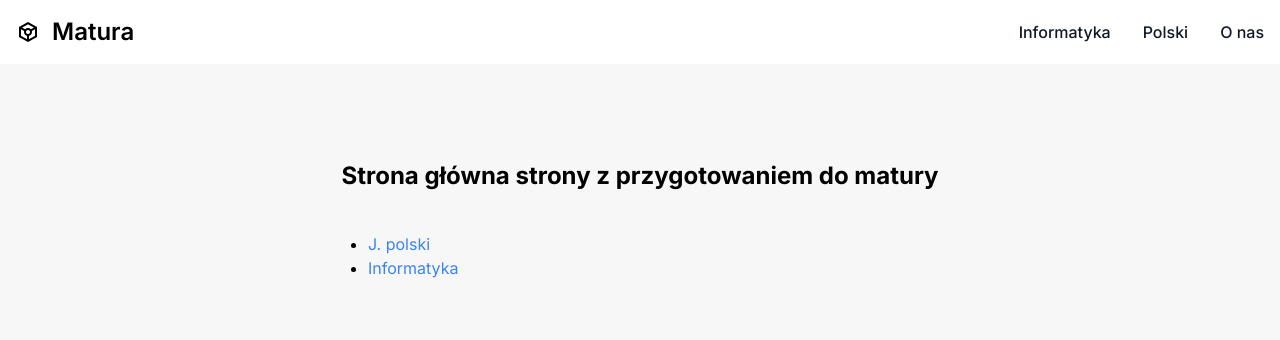
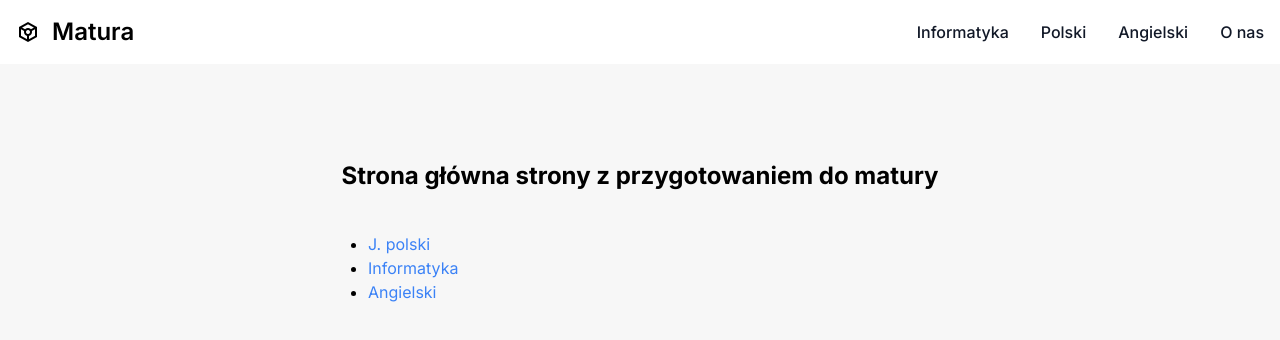
Before and after one commit to loudsheep/polski-matura, a Next.js app: page / in a window 1280 px wide. Shown: the top 340 px of the page. Built offline with nearby package versions, Linux system fonts and the light colour scheme.

Commit message:
Main page update

```diff
--- a/app/layout.tsx
+++ b/app/layout.tsx
@@ -47,6 +47,9 @@ export default function RootLayout({
                                     <a href="/polski" className="block py-2 px-3 text-gray-900 rounded hover:bg-gray-100 md:hover:bg-transparent md:border-0 md:hover:text-blue-700 md:p-0">Polski</a>
                                 </li>
                                 <li>
+                                    <a href="/angielski/main-page" className="block py-2 px-3 text-gray-900 rounded hover:bg-gray-100 md:hover:bg-transparent md:border-0 md:hover:text-blue-700 md:p-0">Angielski</a>
+                                </li>
+                                <li>
                                     <a href="/o-nas" className="block py-2 px-3 text-gray-900 rounded hover:bg-gray-100 md:hover:bg-transparent md:border-0 md:hover:text-blue-700 md:p-0">O nas</a>
                                 </li>
                             </ul>
--- a/app/page.tsx
+++ b/app/page.tsx
@@ -13,6 +13,9 @@ export default function Home() {
                     <li>
                         <Link href={"/informatyka"} className="text-blue-500">Informatyka</Link>
                     </li>
+                    <li>
+                        <Link href={"/angielski/main-page"} className="text-blue-500">Angielski</Link>
+                    </li>
                 </ul>
             </div>
         </div>
```
